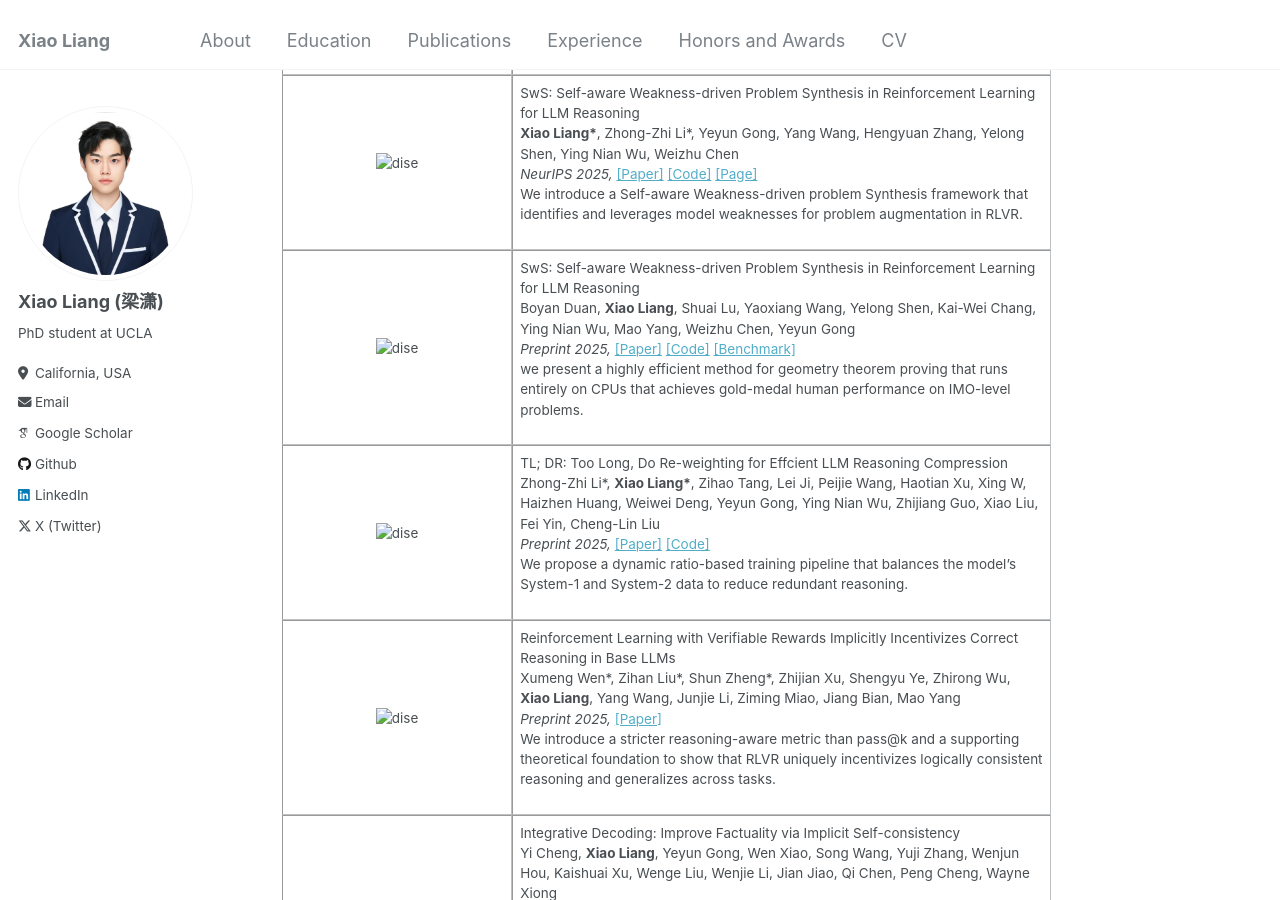
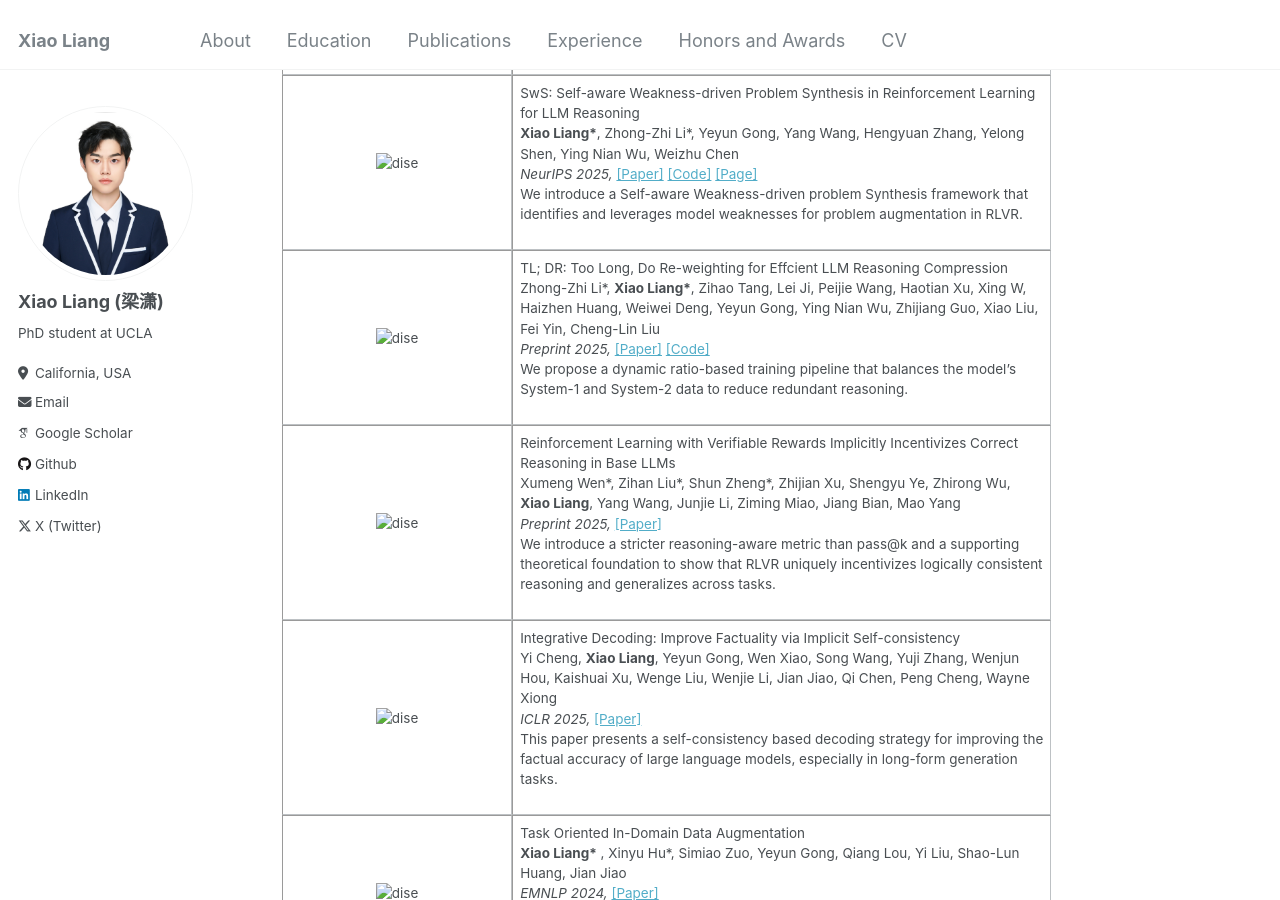
Before and after one commit to MasterVito/MasterVito.github.io, a Jekyll site: the page built from _pages/about.md, in a window 1280 px wide and 900 px high, scrolled down 948 px. Built offline with Jekyll 4.4.1, drawn with Linux system fonts in a browser that asks for light colours; some web fonts are replaced; our own code applies the rules of GitHub Pages for plain Markdown files.

Commit message:
add-HAGeo

```diff
--- a/_pages/about.md
+++ b/_pages/about.md
@@ -75,7 +75,7 @@ My research interests lie at the intersection of generative models, large langua
   </tr>
 
   <!--HAGeo-->
-  <tr>
+  <!-- <tr>
     <td style="padding:20px;width:30%;max-width:30%" align="center">
       <img style="width:100%;max-width:100%" src="../images/HAGeo.png" alt="dise">
     </td>
@@ -88,7 +88,7 @@ My research interests lie at the intersection of generative models, large langua
       <br>
       <p> we present a highly efficient method for geometry theorem proving that runs entirely on CPUs that achieves gold-medal human performance on IMO-level problems.</p>
     </td>
-  </tr>
+  </tr>	 -->
 
   <!--TL;DR-->
   <tr>
```
